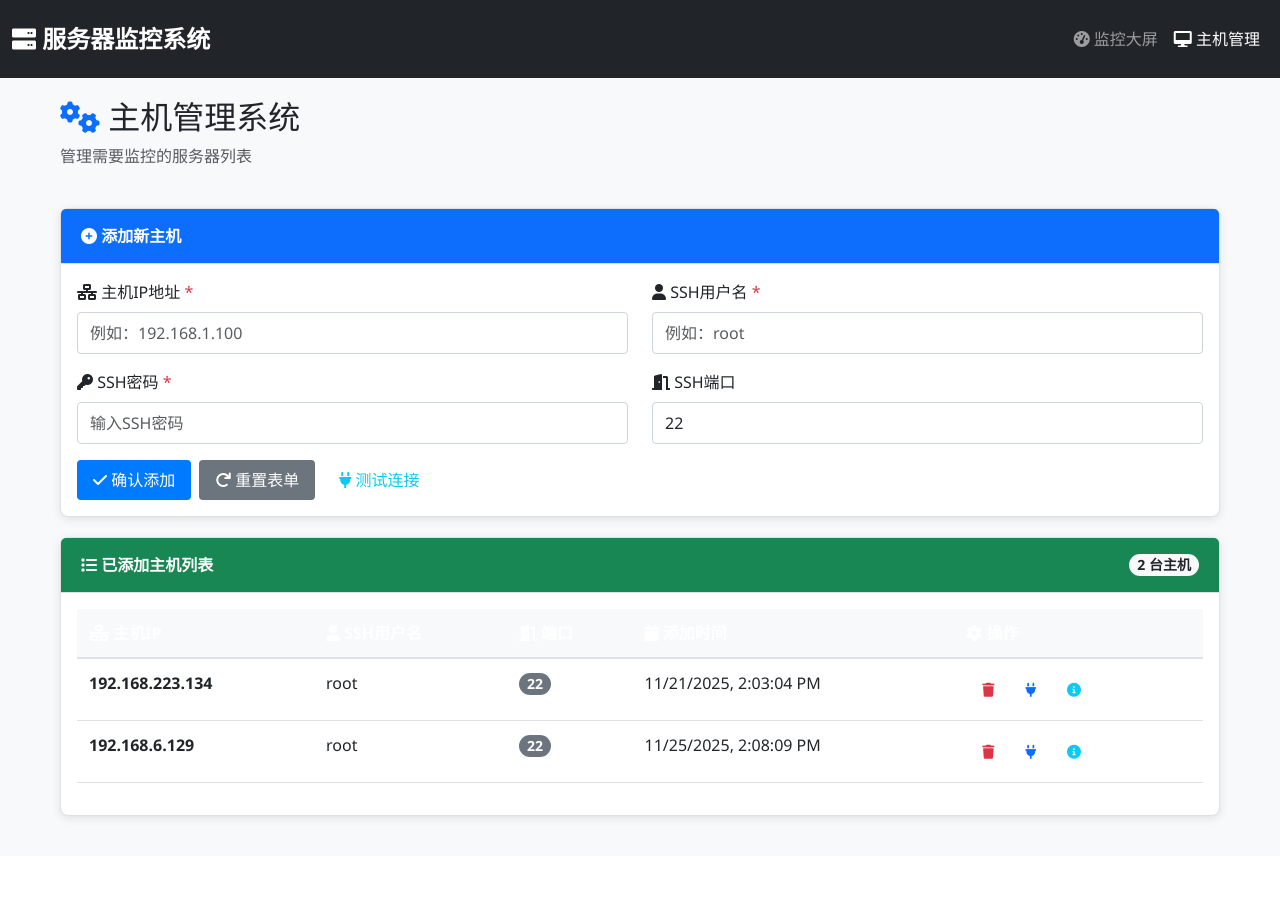
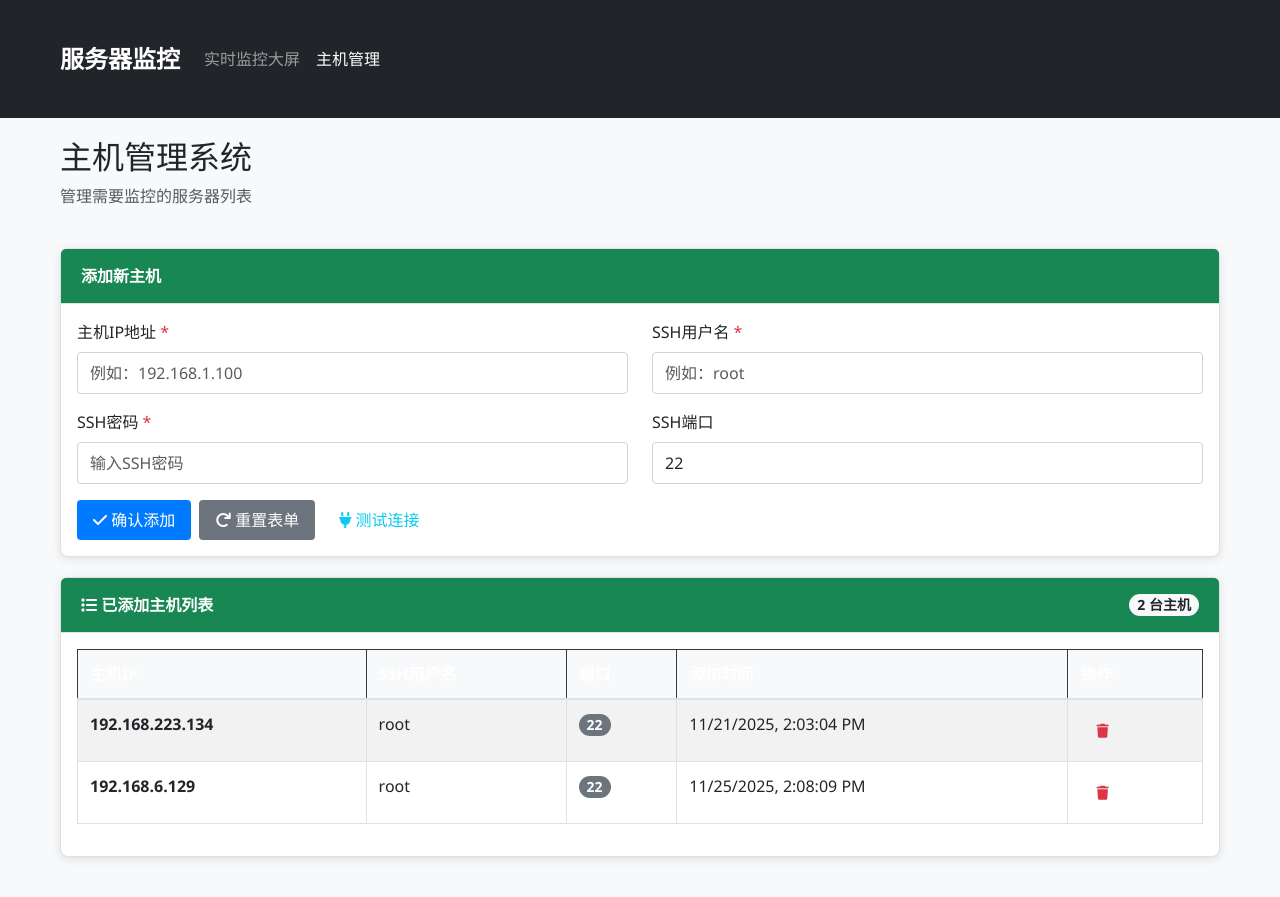
Before and after one commit to gitgubin/-, a Flask app: page /host_management.html in a window 1280 px wide. Before the commit the page ends 821 px from the top, so only its background shows below. Run offline with Flask 3, Linux system fonts and the light colour scheme; data comes from the database, SQL or seed files in the repository.

Commit message:
Add files via upload

```diff
--- a/server-moniter/server-moniter/templates/host_management.html
+++ b/server-moniter/server-moniter/templates/host_management.html
@@ -8,35 +8,20 @@
   <link href="https://cdn.jsdelivr.net/npm/bootstrap@5.3.0/dist/css/bootstrap.min.css" rel="stylesheet">
   <link href="https://cdnjs.cloudflare.com/ajax/libs/font-awesome/6.0.0/css/all.min.css" rel="stylesheet">
   <link rel="stylesheet" href="./css/style.css">
-  <style>
-
-    /* 响应式调整 */
-    @media (max-width: 768px) {
-      .container {
-        margin: 10px;
-        padding: 20px;
-      }
-
-      .card {
-        margin-bottom: 15px;
-      }
-    }
-  </style>
 </head>
 <body>
   <!-- 导航栏：页面跳转 -->
   <nav class="navbar navbar-expand-lg navbar-dark bg-dark">
-    <div class="container-fluid">
-      <a class="navbar-brand" href="index.html">
-        <i class="fas fa-server"></i> 服务器监控系统
-      </a>
-      <div class="navbar-nav ms-auto">
-        <a class="nav-link" href="index.html">
-          <i class="fas fa-tachometer-alt"></i> 监控大屏
-        </a>
-        <a class="nav-link active" href="host_management.html">
-          <i class="fas fa-desktop"></i> 主机管理
-        </a>
+    <div class="container">
+      <a class="navbar-brand" href="index.html">服务器监控</a>
+      <button class="navbar-toggler" type="button" data-bs-toggle="collapse" data-bs-target="#navbarNav">
+        <span class="navbar-toggler-icon"></span>
+      </button>
+      <div class="collapse navbar-collapse" id="navbarNav">
+        <ul class="navbar-nav">
+          <li class="nav-item"><a class="nav-link" href="index.html">实时监控大屏</a></li>
+          <li class="nav-item"><a class="nav-link active" href="host_management.html">主机管理</a></li>
+        </ul>
       </div>
     </div>
   </nav>
@@ -45,7 +30,7 @@
   <div class="container">
     <div class="row mb-4">
       <div class="col-12">
-        <h2><i class="fas fa-cogs text-primary"></i> 主机管理系统</h2>
+        <h2> 主机管理系统</h2>
         <p class="text-muted">管理需要监控的服务器列表</p>
       </div>
     </div>
@@ -54,22 +39,22 @@
     <div class="row">
       <div class="col-12">
         <div class="card">
-          <div class="card-header bg-primary text-white">
-            <i class="fas fa-plus-circle"></i> 添加新主机
+          <div class="card-header bg-success text-white d-flex justify-content-between align-items-center">
+             添加新主机
           </div>
           <div class="card-body">
             <form id="addHostForm">
               <div class="row">
                 <div class="col-md-6 mb-3">
                   <label for="hostIp" class="form-label">
-                    <i class="fas fa-network-wired"></i> 主机IP地址 <span class="text-danger">*</span>
+                     主机IP地址 <span class="text-danger">*</span>
                   </label>
                   <input type="text" class="form-control" id="hostIp" name="ip_address"
                          placeholder="例如：192.168.1.100" required>
                 </div>
                 <div class="col-md-6 mb-3">
                   <label for="sshUser" class="form-label">
-                    <i class="fas fa-user"></i> SSH用户名 <span class="text-danger">*</span>
+                     SSH用户名 <span class="text-danger">*</span>
                   </label>
                   <input type="text" class="form-control" id="sshUser" name="ssh_username"
                          placeholder="例如：root" required>
@@ -78,14 +63,14 @@
               <div class="row">
                 <div class="col-md-6 mb-3">
                   <label for="sshPwd" class="form-label">
-                    <i class="fas fa-key"></i> SSH密码 <span class="text-danger">*</span>
+                     SSH密码 <span class="text-danger">*</span>
                   </label>
                   <input type="password" class="form-control" id="sshPwd" name="ssh_password"
                          placeholder="输入SSH密码" required>
                 </div>
                 <div class="col-md-6 mb-3">
                   <label for="sshPort" class="form-label">
-                    <i class="fas fa-door-open"></i> SSH端口
+                     SSH端口
                   </label>
                   <input type="number" class="form-control" id="sshPort" name="ssh_port"
                          value="22" min="1" max="65535">
@@ -117,15 +102,14 @@
             <span class="badge bg-light text-dark" id="hostCount">0 台主机</span>
           </div>
           <div class="card-body">
-            <div class="table-responsive">
-              <table class="table table-hover">
+              <table class="table table-striped table-hover table-bordered">
                 <thead class="table-dark">
                   <tr>
-                    <th><i class="fas fa-network-wired"></i> 主机IP</th>
-                    <th><i class="fas fa-user"></i> SSH用户名</th>
-                    <th><i class="fas fa-door-open"></i> 端口</th>
-                    <th><i class="fas fa-calendar"></i> 添加时间</th>
-                    <th><i class="fas fa-cog"></i> 操作</th>
+                    <th>主机IP</th>
+                    <th>SSH用户名</th>
+                    <th>端口</th>
+                    <th>添加时间</th>
+                    <th>操作</th>
                   </tr>
                 </thead>
                 <tbody id="hostTableBody">
@@ -137,7 +121,6 @@
                   </tr>
                 </tbody>
               </table>
-            </div>
           </div>
         </div>
       </div>
@@ -305,12 +288,6 @@
                 <button class="btn btn-outline-danger" onclick="hostManager.deleteHost(${host.id})" title="删除主机">
                   <i class="fas fa-trash"></i>
                 </button>
-                <button class="btn btn-outline-primary" onclick="hostManager.testConnection(${host.id})" title="测试连接">
-                  <i class="fas fa-plug"></i>
-                </button>
-                <button class="btn btn-outline-info" onclick="hostManager.viewDetails(${host.id})" title="查看详情">
-                  <i class="fas fa-info-circle"></i>
-                </button>
               </div>
             </td>
           </tr>
@@ -407,7 +384,7 @@
         return;
       }
 
-      hostManager.showMessage('info', '连接测试功能开发中...');
+      hostManager.showMessage('info', '成功');
     }
 
     // 全局实例
--- a/server-moniter/server-moniter/templates/index.html
+++ b/server-moniter/server-moniter/templates/index.html
@@ -140,3 +140,5 @@
     </script>
 </body>
 </html>
+
+          <li class="nav-item"><a class="nav-link" href="host_management.html"></a>
```
